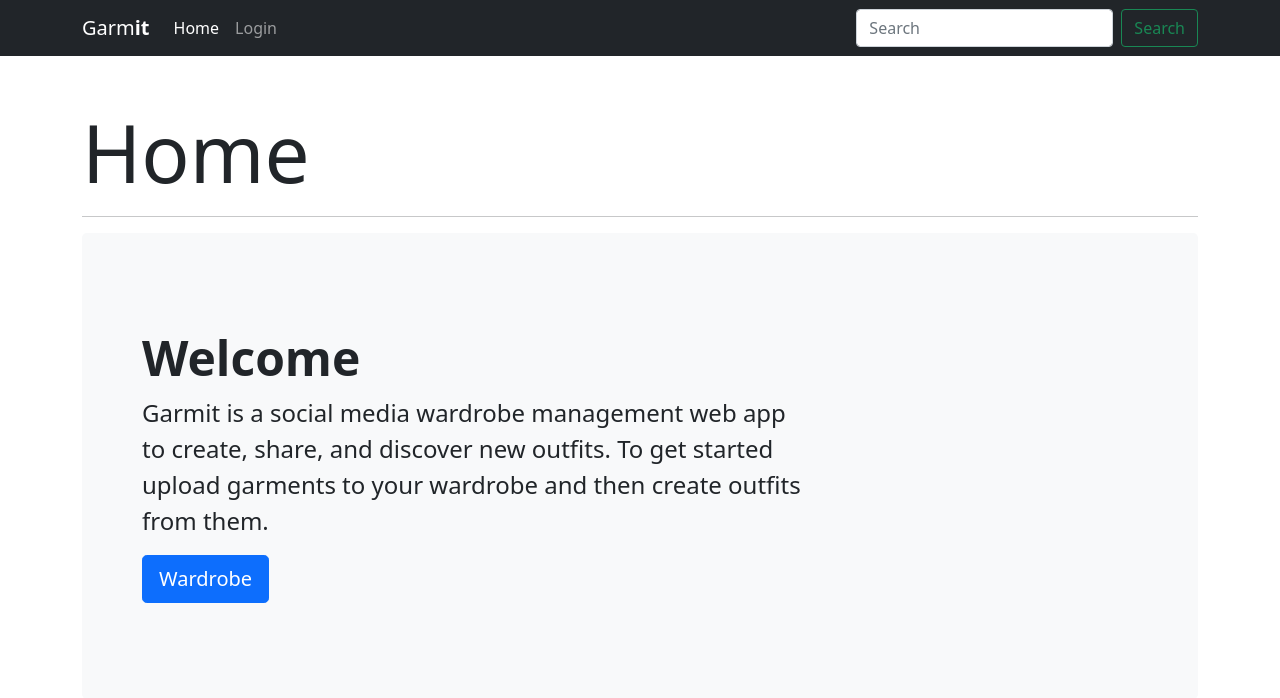
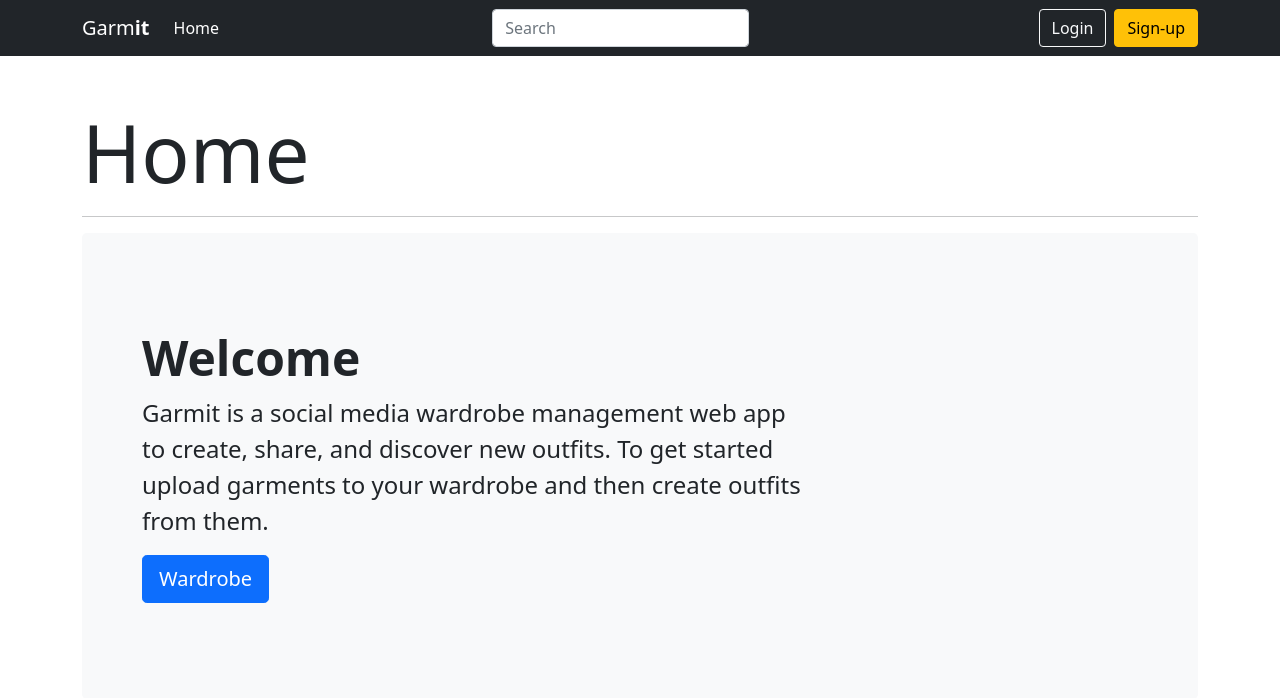
Before and after one commit to garrett1001/wardrobe-app, a Django app: page / in a window 1280 px wide. Shown: the top 698 px of the page. Run offline with Django 4.2, Linux system fonts and the light colour scheme; parts of the project's set-up code (start-up, migrations or seed data) failed here and were passed over.

Commit message:
Edited home and formatted

```diff
--- a/mysite/core/templates/core/homepage.html
+++ b/mysite/core/templates/core/homepage.html
@@ -10,8 +10,13 @@
     <hr>
     <div class="p-5 mb-4 bg-light rounded-3">
         <div class="container-fluid py-5">
+            {% if user.is_authenticated %}
+            <h1 class="display-5 fw-bold">Welcome, {{user.username}}</h1>
+            {% else %}
             <h1 class="display-5 fw-bold">Welcome</h1>
-          <p class="col-md-8 fs-4">Garmit is a social media wardrobe management web app to create, share, and discover new outfits. To get started upload garments to your wardrobe and then create outfits from them.</p>
+            {% endif %}
+            <p class="col-md-8 fs-4">Garmit is a social media wardrobe management web app to create, share, and discover
+                new outfits. To get started upload garments to your wardrobe and then create outfits from them.</p>
             <a class="btn btn-primary btn-lg" href="{% url 'wardrobe:wardrobe' %}">Wardrobe</a>
         </div>
     </div>
@@ -20,14 +25,17 @@
         <div class="col-md-6">
             <div class="h-100 p-5 text-white bg-dark rounded-3">
                 <h2>Change the background</h2>
-          <p>Swap the background-color utility and add a `.text-*` color utility to mix up the jumbotron look. Then, mix and match with additional component themes and more.</p>
+                <p>Swap the background-color utility and add a `.text-*` color utility to mix up the jumbotron look.
+                    Then, mix and match with additional component themes and more.</p>
                 <button class="btn btn-outline-light" type="button">Example button</button>
             </div>
         </div>
         <div class="col-md-6">
             <div class="h-100 p-5 bg-light border rounded-3">
                 <h2>Add borders</h2>
-          <p>Or, keep it light and add a border for some added definition to the boundaries of your content. Be sure to look under the hood at the source HTML here as we've adjusted the alignment and sizing of both column's content for equal-height.</p>
+                <p>Or, keep it light and add a border for some added definition to the boundaries of your content. Be
+                    sure to look under the hood at the source HTML here as we've adjusted the alignment and sizing of
+                    both column's content for equal-height.</p>
                 <button class="btn btn-outline-secondary" type="button">Example button</button>
             </div>
         </div>
--- a/mysite/core/templates/core/includes/messages.html
+++ b/mysite/core/templates/core/includes/messages.html
@@ -1,6 +1,8 @@
 {% for message in messages %}
-<div class="alert {{ message.tags }} alert-dismissible fade show" role="alert" >
-    {{ message }}
+<div class="alert {{ message.tags }} alert-dismissible fade show" role="alert">
+    <div class="container">
+        {{ message }}
+    </div>
     <button type="button" class="btn-close" data-bs-dismiss="alert" aria-label="Close"></button>
 </div>
 {% endfor %}
--- a/mysite/core/templates/core/includes/navbar.html
+++ b/mysite/core/templates/core/includes/navbar.html
@@ -2,7 +2,8 @@
 <nav class="navbar navbar-expand-lg navbar-dark bg-dark">
     <div class="container">
         <a class="navbar-brand" href="#">Garm<strong>it</strong></a>
-        <button class="navbar-toggler" type="button" data-bs-toggle="collapse" data-bs-target="#navbarSupportedContent" aria-controls="navbarSupportedContent" aria-expanded="false" aria-label="Toggle navigation">
+        <button class="navbar-toggler" type="button" data-bs-toggle="collapse" data-bs-target="#navbarSupportedContent"
+            aria-controls="navbarSupportedContent" aria-expanded="false" aria-label="Toggle navigation">
             <span class="navbar-toggler-icon"></span>
         </button>
         <div class="collapse navbar-collapse" id="navbarSupportedContent">
@@ -10,29 +11,26 @@
                 <li class="nav-item">
                     <a class="nav-link active" aria-current="page" href="{% url 'core:homepage' %}">Home</a>
                 </li>
-
                 {% if user.is_authenticated %}
                 <li class="nav-item">
                     <a class="nav-link" href="{% url 'wardrobe:wardrobe' %}">Wardrobe</a>
                 </li>
-                <li class="nav-item">
-                    <a class="nav-link" href="{% url 'core:logout' %}">Logout</a>
-                </li>
-                <li class="nav-item">
-                    <a class="nav-link" href="#">Welcome, {{user.username}}</a>
-                </li>
-                {% else %}
-                <li class="nav-item">
-                    <a class="nav-link" href="{% url 'core:login' %}">Login</a>
-                </li>
                 {% endif %}
-
             </ul>
-            <form class="d-flex ms-auto" action="{% url 'core:search_results' %}" method="POST">
+            <form class="d-flex ms-auto mb-3 mb-lg-0 me-lg-3" action="{% url 'core:search_results' %}" method="POST">
                 {% csrf_token %}
                 <input class="form-control me-2" type="search" placeholder="Search" aria-label="Search" name="searched">
-                <button class="btn btn-outline-success" type="submit">Search</button>
+                <!-- <button class="btn btn-outline-success" type="submit">Search</button> -->
             </form>
+            <div class="d-flex ms-auto">
+                {% if user.is_authenticated %}
+                <!-- <a class="nav-link" href="#">Welcome, {{user.username}}</a> -->
+                <a class="btn btn-outline-light" href="{% url 'core:logout' %}">Logout</a>
+                {% else %}
+                <a class="btn btn-outline-light me-2" href="{% url 'core:login' %}">Login</a>
+                <a class="btn btn-warning" href="{% url 'core:register' %}">Sign-up</a>
+                {% endif %}
+            </div>
         </div>
     </div>
 </nav>
--- a/mysite/core/templates/core/register.html
+++ b/mysite/core/templates/core/register.html
@@ -11,7 +11,7 @@
 	<h1 class="display-1">Register</h1>
 	<form method="POST">
 		{% csrf_token %}
-        {{ register_form|crispy }}
+		{{ register_form|crispy }}
 		<br>
 		<button class="btn btn-primary" type="submit">Register</button>
 	</form>
--- a/mysite/core/templates/core/search_results.html
+++ b/mysite/core/templates/core/search_results.html
@@ -10,6 +10,7 @@
     {% if searched %}
     <h2>You Searched For "{{ searched }}"</h2>
     <br>
+
     {% for user in users %}
     <div class="card mb-3">
         <div class="row g-0">
--- a/mysite/wardrobe/templates/wardrobe/outfit_detail.html
+++ b/mysite/wardrobe/templates/wardrobe/outfit_detail.html
@@ -46,12 +46,14 @@
                     Delete
                 </button>
                 <!-- Modal -->
-                <div class="modal fade" id="outfitDeleteModal" tabindex="-1" aria-labelledby="outfitDeleteModalLabel" aria-hidden="true">
+                <div class="modal fade" id="outfitDeleteModal" tabindex="-1" aria-labelledby="outfitDeleteModalLabel"
+                    aria-hidden="true">
                     <div class="modal-dialog">
                         <div class="modal-content">
                             <div class="modal-header">
                                 <h5 class="modal-title" id="outfitDeleteModalLabel">Delete Outfit</h5>
-                                <button type="button" class="btn-close" data-bs-dismiss="modal" aria-label="Close"></button>
+                                <button type="button" class="btn-close" data-bs-dismiss="modal"
+                                    aria-label="Close"></button>
                             </div>
                             <div class="modal-body">
                                 Are you sure you want to delete this item?
```
Also changed, not shown: mysite/core/templates/core/header.html (+8 -2 lines), mysite/wardrobe/templates/wardrobe/garment_detail.html (+6 -3 lines), mysite/wardrobe/templates/wardrobe/wardrobe.html (+6 -3 lines), mysite/core/templates/core/login.html (line endings or trailing spaces). Lines whose indentation alone changed are shown as unchanged.
